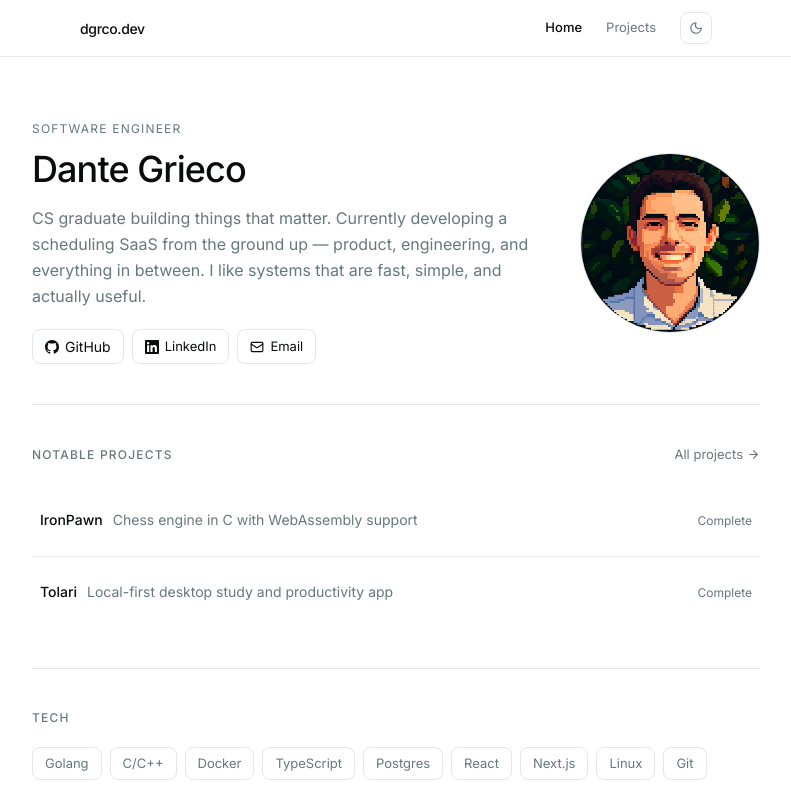
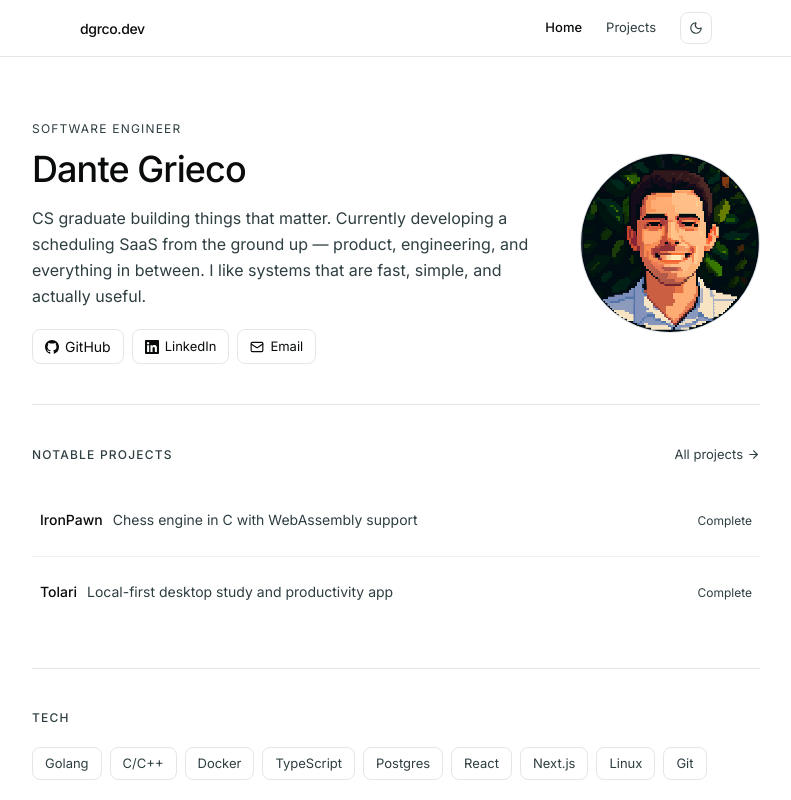
Before and after one commit to dgrco/my-portfolio, a Next.js app: page / in a window 1280 px wide. Shown: the top 800 px of the page, without its empty margins (244-1035 px from the left). Built offline with nearby package versions, Linux system fonts and the light colour scheme.

Commit message:
change muted-foreground on light mode to slightly closer to normal foreground

```diff
--- a/src/app/globals.css
+++ b/src/app/globals.css
@@ -60,7 +60,7 @@
   --secondary: oklch(0.963 0.002 197.1);
   --secondary-foreground: oklch(0.218 0.008 223.9);
   --muted: oklch(0.963 0.002 197.1);
-  --muted-foreground: oklch(0.56 0.021 213.5);
+  --muted-foreground: oklch(0.35 0.021 213.5);
   --accent: oklch(0.963 0.002 197.1);
   --accent-foreground: oklch(0.218 0.008 223.9);
   --destructive: oklch(0.577 0.245 27.325);
```
